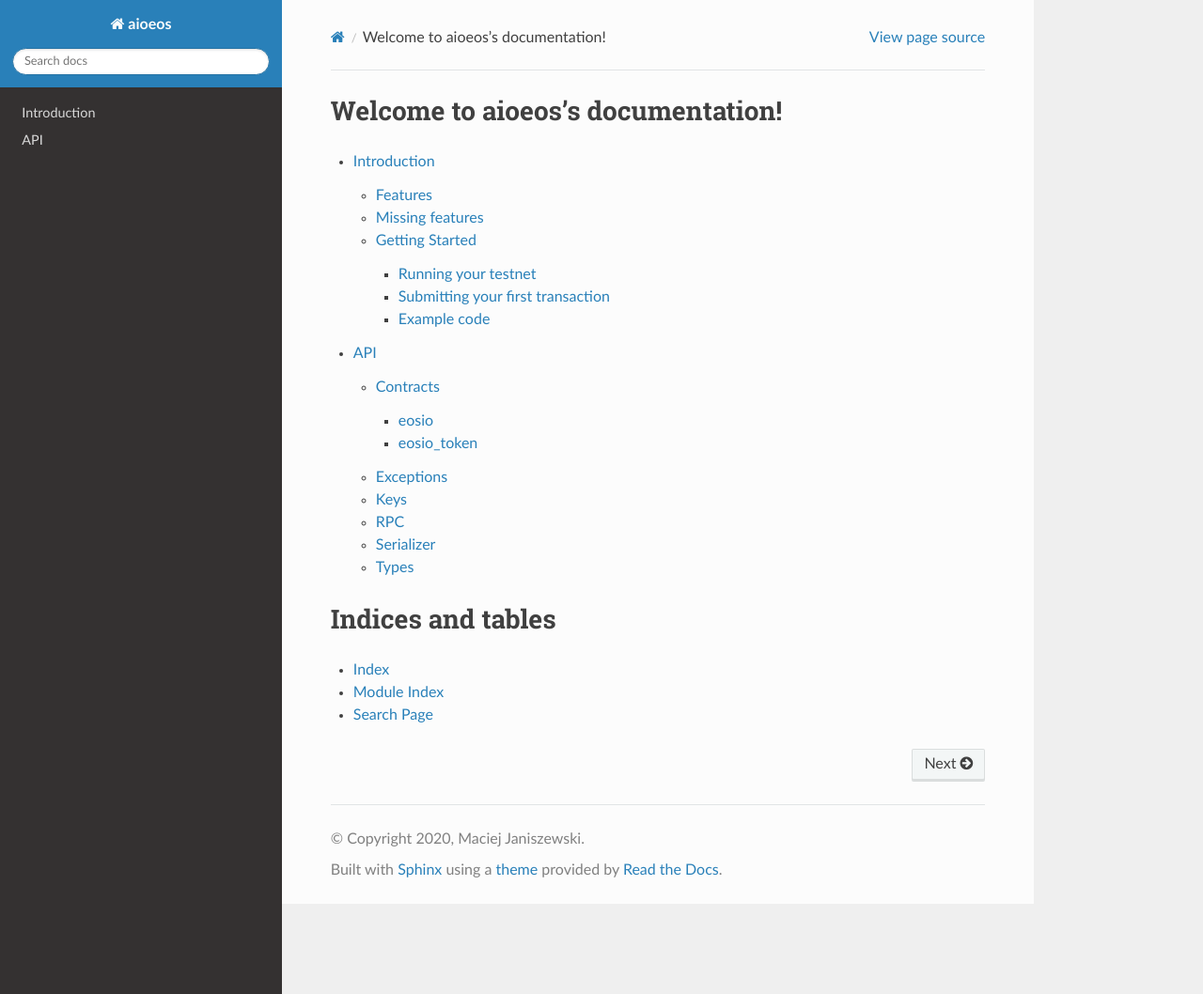
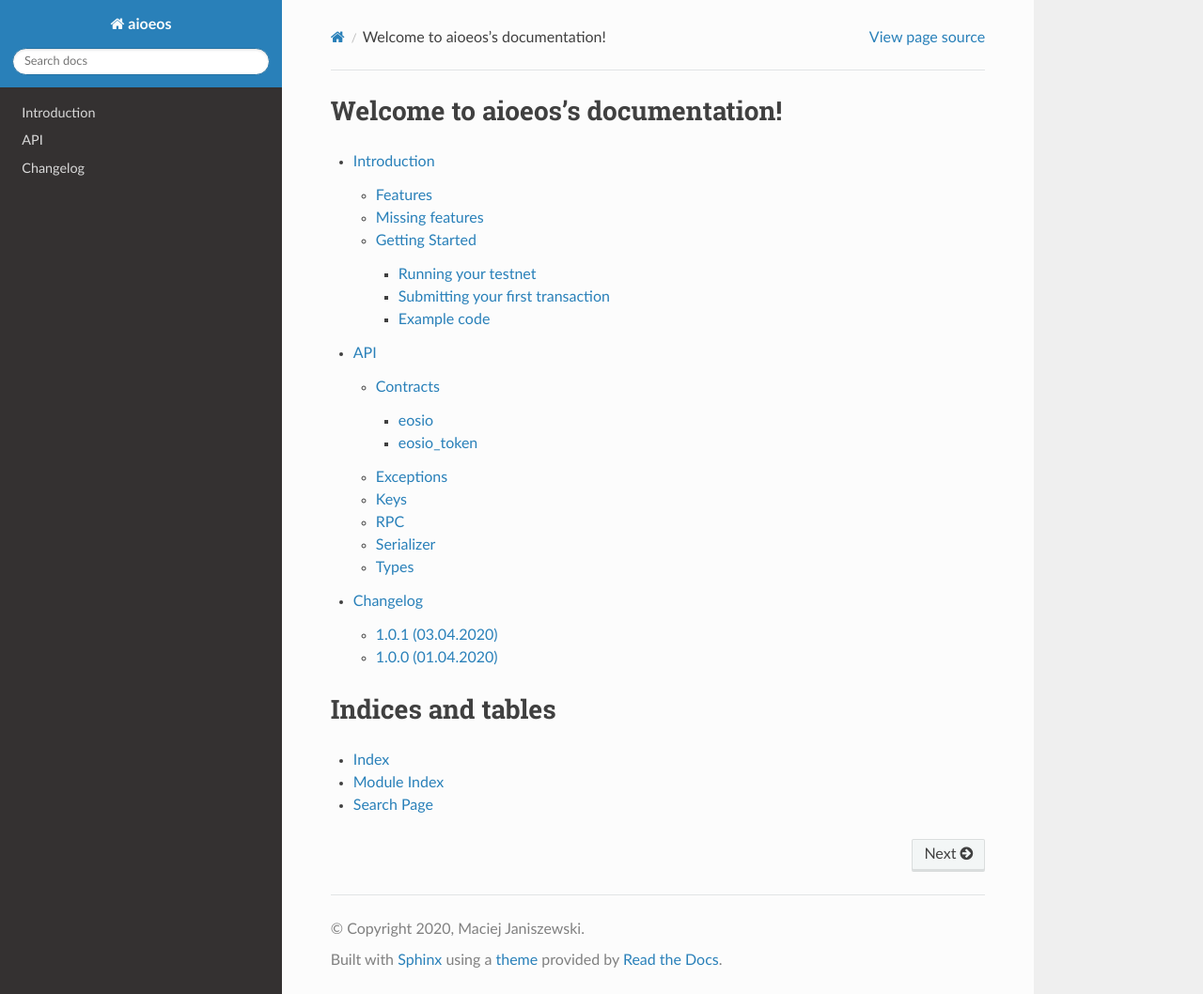
Before and after one commit to ulamlabs/aioeos, a Sphinx documentation site: the page built from docs/source/index.rst, in a window 1280 px wide and 1058 px high. Shown: the whole window at 94% size. Built offline with Sphinx 7.4.7 and the Read the Docs theme 2.0.0, drawn with Linux system fonts in a browser that asks for light colours.

Commit message:
Bump version to 1.0.1

```diff
--- /dev/null
+++ b/docs/source/changelog.rst
@@ -0,0 +1,23 @@
+Changelog
+=========
+
+1.0.1 (03.04.2020)
+------------------
+
+- Improved docs and "Getting Started" guide,
+- Added .coveragerc, fixed abstract class coverage,
+- Added mypy,
+- Fixed typechecking errors,
+- Added docstrings,
+- Added missing validation,
+- Dropped custom String type,
+- Cleaned up serializer.py,
+- Bumped base58 to 2.0.0,
+- Added tests for RPC client,
+- Fixed typehints in docs,
+- Added check for building docs
+
+1.0.0 (01.04.2020)
+------------------
+
+- Initial release
--- a/docs/source/index.rst
+++ b/docs/source/index.rst
@@ -11,6 +11,7 @@ Welcome to aioeos's documentation!
 
    introduction
    api
+   changelog
 
 
 
--- a/pyproject.toml
+++ b/pyproject.toml
@@ -1,6 +1,6 @@
 [tool.poetry]
 name = "aioeos"
-version = "1.0.0"
+version = "1.0.1"
 description = "Async library for interacting with EOS.io blockchain"
 authors = ["Maciej Janiszewski <maciej@ulam.io>"]
 license = "MIT"
```
